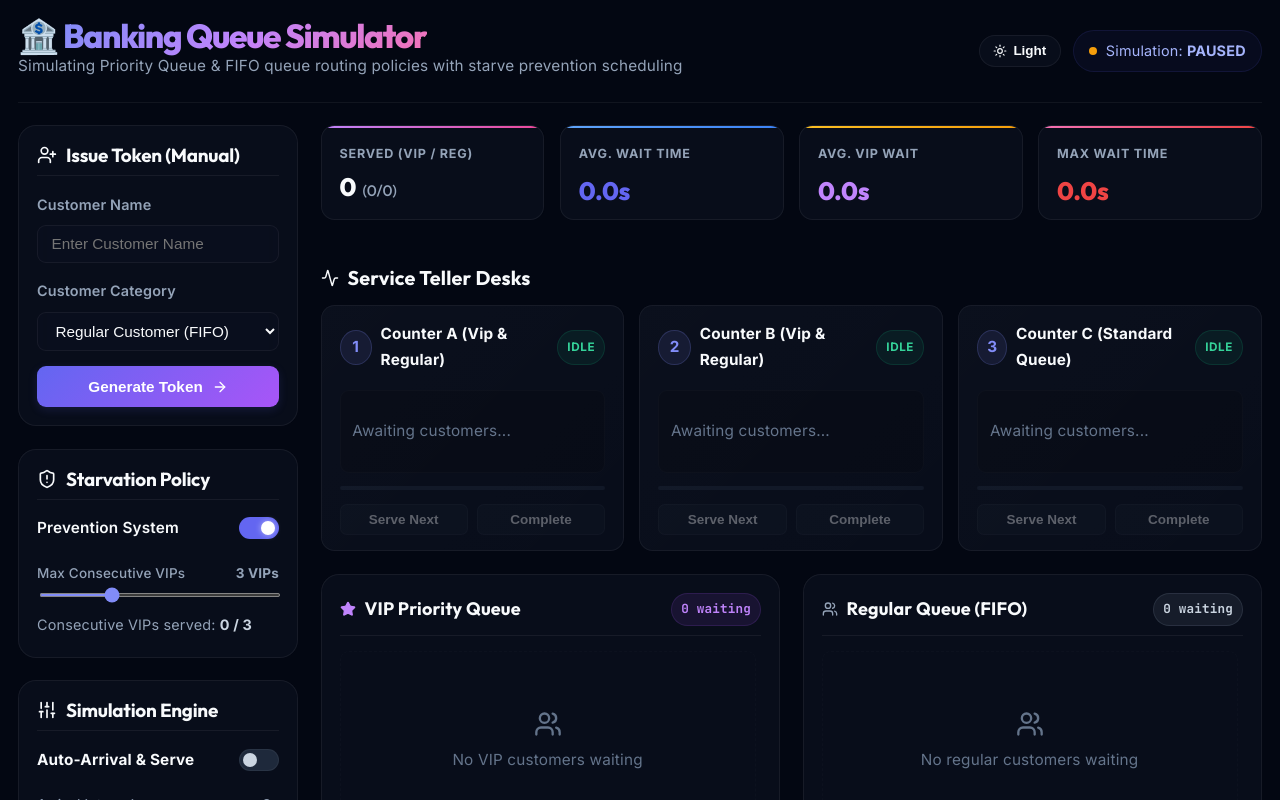
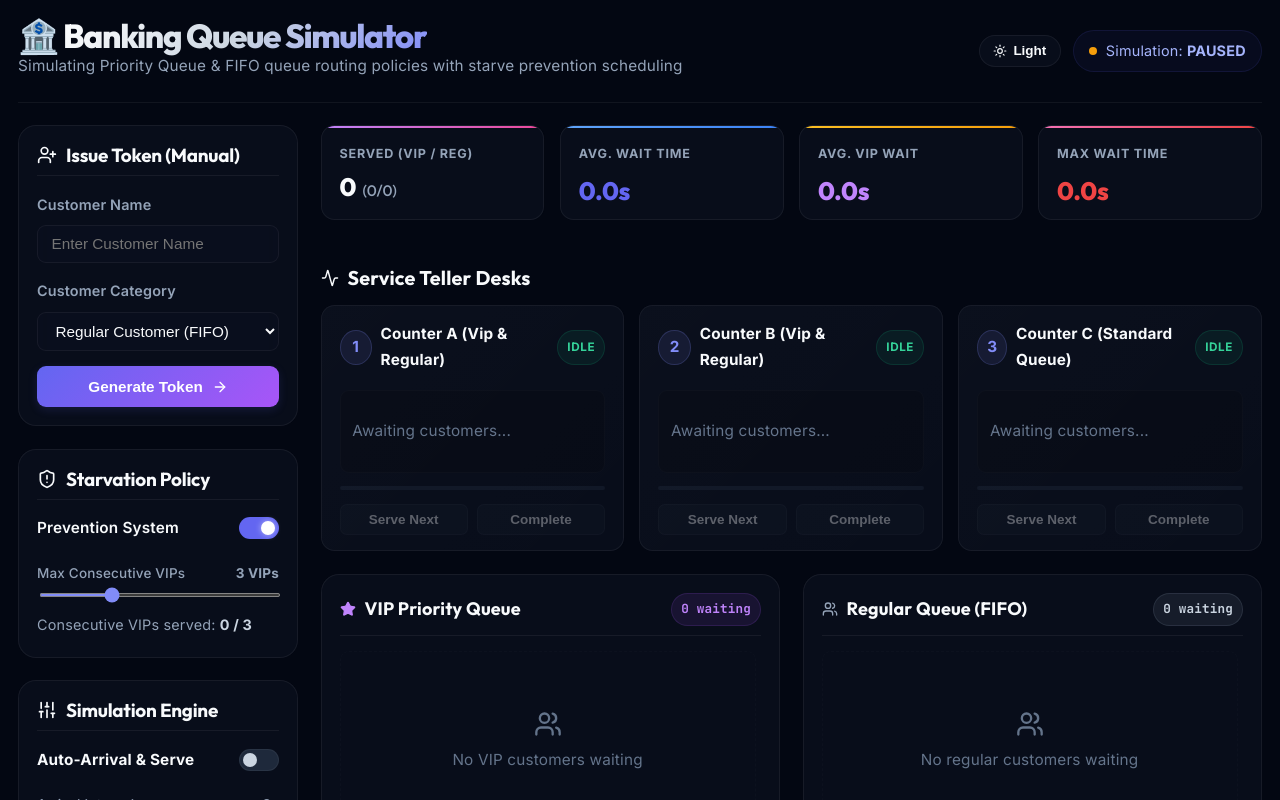
Before and after one commit to Sumit12312299/Banking-queue-simulator, a React (Vite) app in the folder web-app/: page / in a window 1280 px wide. Shown: the top 800 px of the page. Built offline with nearby package versions, Linux system fonts and the light colour scheme.

Commit message:
Update title color gradient to a professional banking corporate palette

```diff
--- a/web-app/src/App.css
+++ b/web-app/src/App.css
@@ -47,7 +47,7 @@
   --glow-opacity: 0.1;
 
   /* Header & Badge Dynamic variables */
-  --title-gradient: linear-gradient(135deg, #818cf8 0%, #c084fc 50%, #f472b6 100%);
+  --title-gradient: linear-gradient(135deg, #ffffff 0%, #cbd5e1 50%, #818cf8 100%);
   --badge-bg: rgba(99, 102, 241, 0.05);
   --badge-border: rgba(99, 102, 241, 0.12);
   --badge-text: #a5b4fc;
@@ -76,7 +76,7 @@
   --glow-opacity: 0.04;
 
   /* Header & Badge Dynamic variables */
-  --title-gradient: linear-gradient(135deg, #4f46e5 0%, #06b6d4 50%, #0d9488 100%);
+  --title-gradient: linear-gradient(135deg, #0f172a 0%, #1e3a8a 55%, #3b82f6 100%);
   --badge-bg: rgba(79, 70, 229, 0.06);
   --badge-border: rgba(79, 70, 229, 0.15);
   --badge-text: #4f46e5;
```
